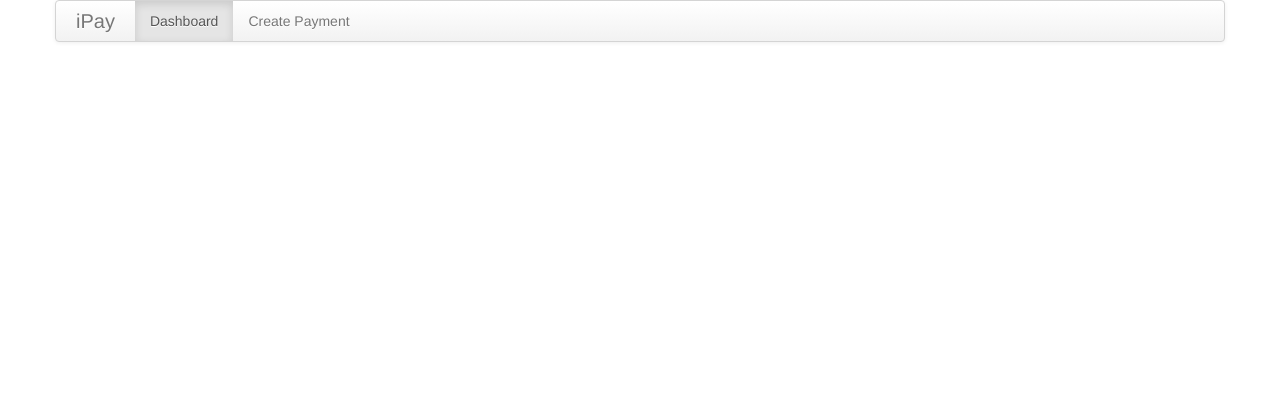
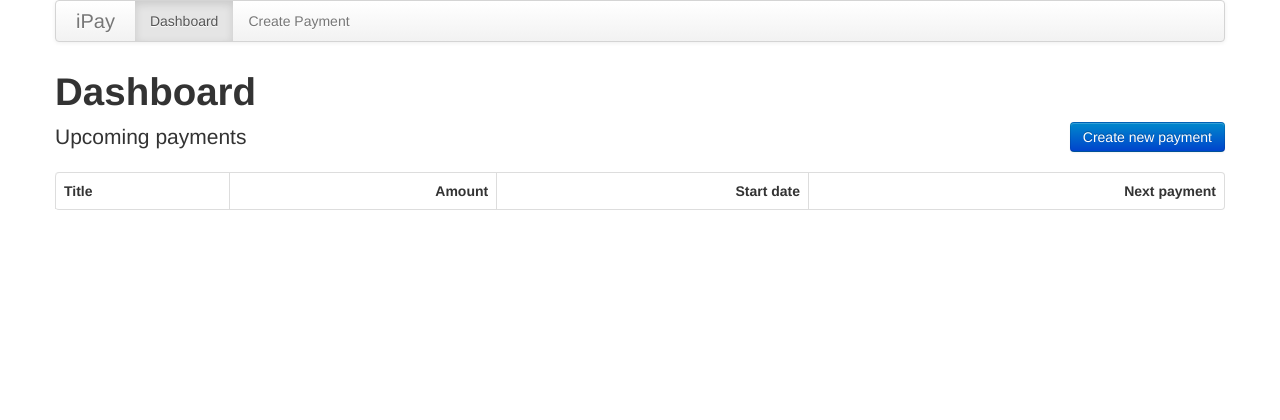
Before and after one commit to spawnedc/iPay, a Django app: page / in a window 1280 px wide. Shown: the top 420 px of the page. Run offline with Django 3.2, Linux system fonts and the light colour scheme; data that the repository does not hold is empty; some libraries are stand-ins or nearby versions.

Commit message:
Form now saves data, proeprly calculating next payment date, small bug fixes

```diff
--- a/ipay_core/views.py
+++ b/ipay_core/views.py
@@ -1,12 +1,15 @@
 from django.views.generic.base import View, TemplateView
 from django.views.generic.detail import DetailView
 from django.views.generic.list import ListView
-from django.views.generic.edit import FormView
+from django.views.generic.edit import CreateView
 
 from ipay.settings import APP_TITLE
 
 class PublicBaseView(View):
     """ A base class for all views """
+
+    class Meta:
+        abstract = True
 
     def get_context_data(self, *args, **kwargs):
         context = super(PublicBaseView, self).get_context_data(*args, **kwargs)
@@ -25,9 +28,9 @@ class PublicDetailView(PublicBaseView, DetailView):
     pass
 
 class PublicListView(PublicBaseView, ListView):
-    """ Basic detail page view """
+    """ Basic list view """
     pass
 
-class PublicCreateView(PublicBaseView, FormView):
-    """ Basic detail page view """
+class PublicCreateView(PublicBaseView, CreateView):
+    """ Basic create view """
     pass
--- a/ipay_dashboard/views.py
+++ b/ipay_dashboard/views.py
@@ -1,3 +1,5 @@
+from django.core.urlresolvers import reverse
+
 from ipay_core.views import PublicBasicPageView, PublicCreateView
 from ipay_core.models import Payment
 from ipay_core.forms import PaymentCreateForm
@@ -20,9 +22,10 @@ dashboard = Dashboard.as_view()
 class CreatePayment(PublicCreateView):
 
     form_class = PaymentCreateForm
-    model = Payment
 
     template_name = 'create_payment.html'
-    section_name = 'dashboard'
+    section_name = 'create_payment'
+
+    success_url = '/'
 
 create_payment = CreatePayment.as_view()
--- a/static/css/main.css
+++ b/static/css/main.css
@@ -31,3 +31,16 @@ footer .container {
 	bottom: 67px;
 	top: 62px;
 }
+
+input[type="number"],
+input[type="date"] {
+	text-align: right;
+}
+
+.tl { text-align: left }
+.tr { text-align: right }
+.tc { text-align: center }
+
+table th.tl, table td.tl { text-align: left }
+table th.tr, table td.tr { text-align: right }
+table th.tc, table td.tc { text-align: center }
--- a/templates/create_payment.html
+++ b/templates/create_payment.html
@@ -8,7 +8,7 @@
 	{{ form.as_bootstrap|safe }}
 	<div class="control-group">
 		<div class="controls">
-			<button class="btn" type="submit">{% trans 'Submit' %}</button>
+			<button class="btn btn-primary" type="submit">{% trans 'Submit' %}</button>
 		</div>
 	</div>
 </form>
--- a/templates/dashboard.html
+++ b/templates/dashboard.html
@@ -1,11 +1,32 @@
 {% extends 'base.html' %}
+{% load i18n %}
 
-{% block page_title %}Dashboard - {% endblock %}
+{% block page_title %}{% trans 'Dashboard'%} - {% endblock %}
 
 {% block content %}
-	<ul>
-	{% for payment in payments %}
-		<li>{{ payment }}</li>
-	{% endfor %}
-	</ul>
+	<h1>{% trans 'Dashboard' %}</h1>
+	<p class="lead clearfix">
+		{% trans 'Upcoming payments' %}
+		<a class="btn btn-primary pull-right" href="{% url create_payment %}">{% trans 'Create new payment' %}</a>
+	</p>
+	<table class="table table-striped table-bordered">
+		<thead>
+			<tr>
+				<th>Title</th>
+				<th class="tr">Amount</th>
+				<th class="tr">Start date</th>
+				<th class="tr">Next payment</th>
+			</tr>
+		</thead>
+		<tbody>
+			{% for payment in payments %}
+			<tr>
+				<td>{{ payment.title }}</td>
+				<td class="tr">{{ payment.amount|floatformat:2 }}</td>
+				<td class="tr">{{ payment.start_date|date:"d N Y" }}</td>
+				<td class="tr">{{ payment.get_next_payment|date:"d N Y" }}</td>
+			</tr>
+			{% endfor %}
+		</tbody>
+	</table>
 {% endblock %}
```
Also changed, not shown: ipay/settings.py (+4 -5 lines), ipay_core/constants.py (added, +26 -0 lines), ipay_core/forms.py (+51 -11 lines), ipay_core/models.py (+24 -5 lines), 1 other file.
